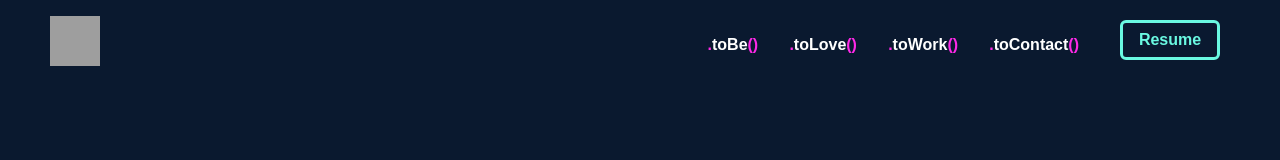
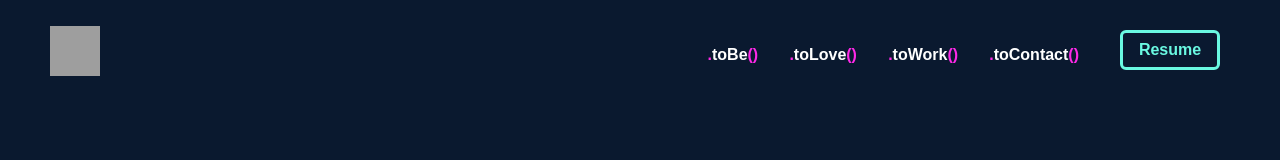
Before and after one commit to PhillipNguy/portfolioV2, a React (Create React App) app: page / in a window 1280 px wide. Shown: the top 160 px of the page. Built offline with nearby package versions, Linux system fonts and the light colour scheme; grey boxes are pictures that could not be loaded.

Commit message:
navbar size adjusted again

```diff
--- a/src/components/Navbar/NavbarElements.js
+++ b/src/components/Navbar/NavbarElements.js
@@ -48,7 +48,7 @@ export const X = styled(FaTimes)`
 export const NavMenu = styled.div`
   display: flex;
   align-item: center;
-  padding-top: 10px;
+  padding-top: 20px;
   padding-right: 40px;
 
   @media all and (max-width: 768px) {
--- a/src/styles/App.module.css
+++ b/src/styles/App.module.css
@@ -28,7 +28,7 @@
   flex-direction: row;
   justify-content: space-between;
   width: 100%;
-  height: 75px;
+  height: 95px;
   padding: 3rem;
 }
 
```
